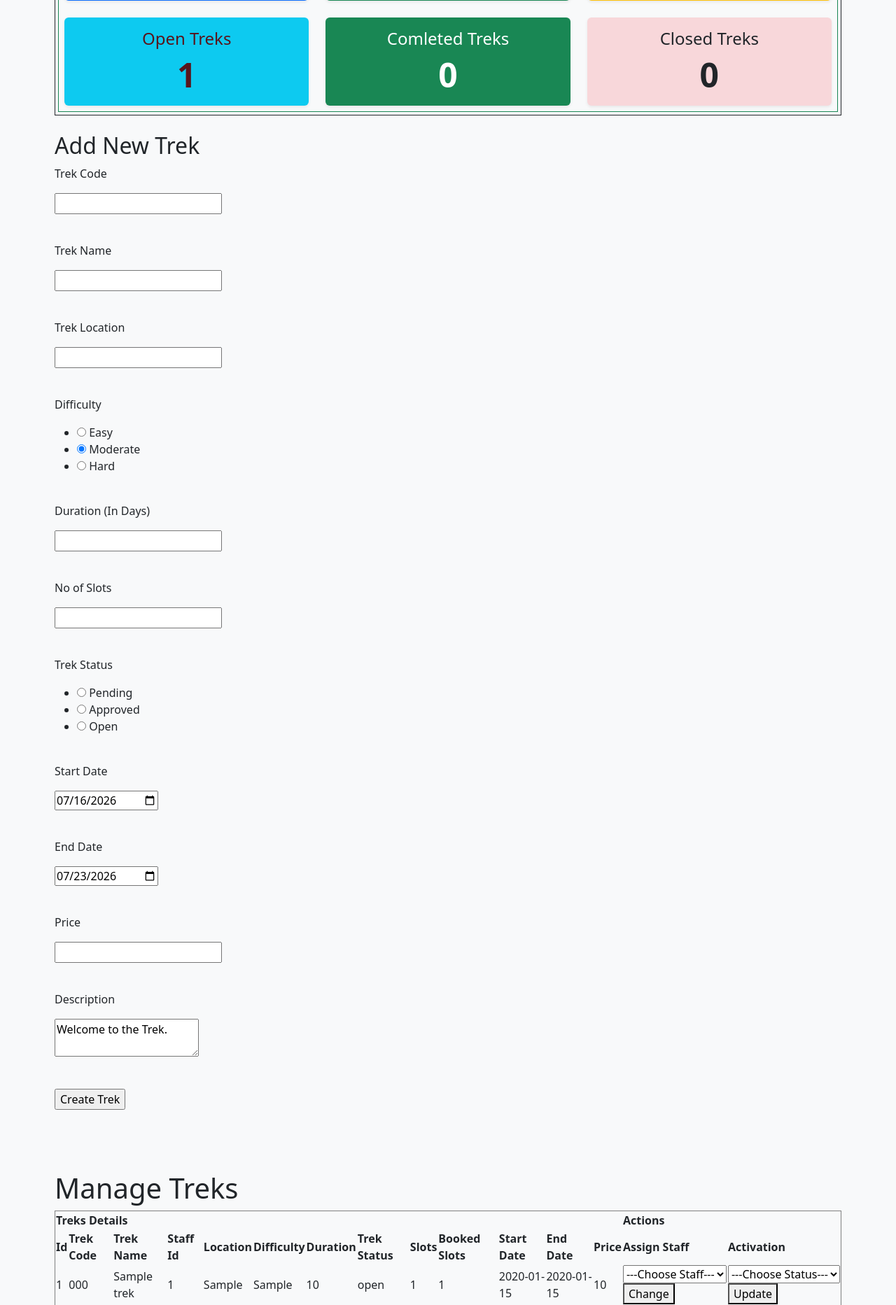
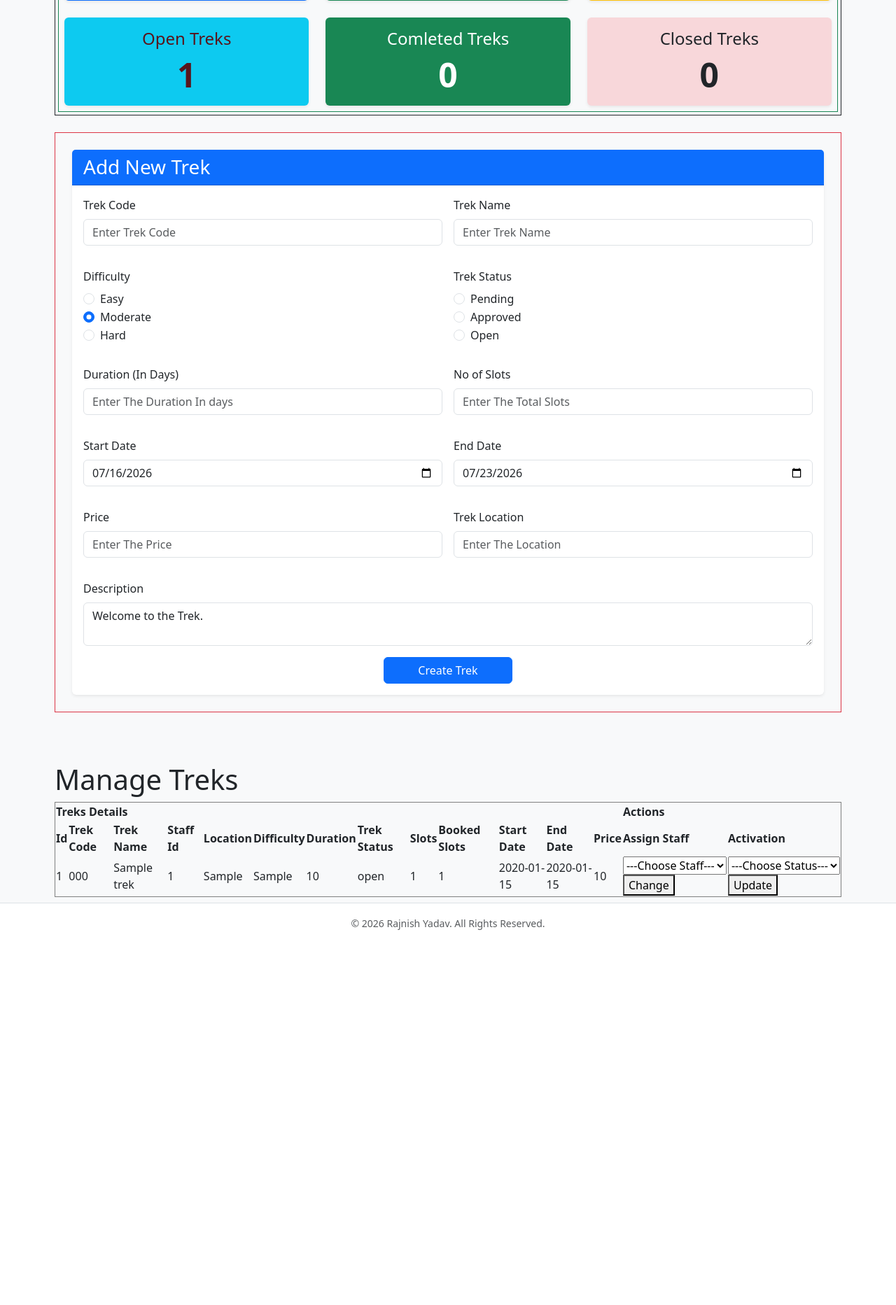
Before and after one commit to yrajnishds/trekking-management-application, a Flask app: page /admin/trek in a window 1280 px wide. Shown: the part 251-2116 px from the top of the page at 70% size. After the commit the page ends 1580 px from the top, so only its background shows below. Run offline with Flask 3, Linux system fonts and the light colour scheme; a user stored in the database is signed in; tables that the repository leaves empty hold one stand-in row (values such as "Sample post").

Commit message:
style: styled trek add form.

```diff
--- a/templates/admin/add_trek.html
+++ b/templates/admin/add_trek.html
@@ -1,87 +1,153 @@
-<div>
-    <h2>Add New Trek</h2>
+<div class="container my-4 p-4 border border-danger">
+    <div class="card shadow-sm border-0">
+        <div class="card-header bg-primary text-white">
+            <h3 class="mb-0">Add New Trek</h3>
+        </div>
+        <div class="card-body">
             <form action="{{ url_for('admin.add_trek') }}" method="POST">
                 {{ form.hidden_tag() }}
 
-
-        <div>
-            <p>{{ form.trek_code.label }}</p>
-            <p>{{ form.trek_code }}</p>
+                <div class="row g-3 mb-3">
+                    <div class="col-12 col-md-6">
+                        <div class="mb-3">
+                            {{ form.trek_code.label(class="form-label") }}
+                            {{ form.trek_code(class="form-control", placeholder='Enter Trek Code') }}
                             {% for error in form.trek_code.errors %}
-            <p><span style="color: red;">[{{ error }}]</span></p>
+                            <div class="text-danger small">
+                                {{ error }}
+                            </div>
                             {% endfor %}
-        </div><br>
-        <div>
-            <p>{{ form.trek_name.label }}</p>
-            <p>{{ form.trek_name }}</p>
+                        </div>
+                    </div>
+                    <div class="col-12 col-md-6">
+                        <div class="mb-3">
+                            {{ form.trek_name.label(class="form-label") }}
+                            {{ form.trek_name(class="form-control", placeholder='Enter Trek Name') }}
                             {% for error in form.trek_name.errors %}
-            <p><span style="color: red;">[{{ error }}]</span></p>
+                            <div class="text-danger small">
+                                {{ error }}
+                            </div>
                             {% endfor %}
-        </div><br>
-        <div>
-            <p>{{ form.location.label }}</p>
-            <p>{{ form.location}}</p>
+                        </div>
+                    </div>
+                    <div class="col-12 col-md-6">
+                        <div class="mb-3">
+                            {{ form.difficulty.label(class='form-label') }}
+                            {% for option in form.difficulty %}
+                            <div class="form-check">
+                                {{ option(class="form-check-input") }}
+                                {{ option.label(class="form-check-label") }}
+                            </div>
+                            {% endfor %}
+                            {% for error in form.difficulty.errors %}
+                            <div class="text-danger small">
+                                {{ error }}
+                            </div>
+                            {% endfor %}
+                        </div>
+                    </div>
+                    <div class="col-12 col-md-6">
+                        <div class="mb-3">
+                            {{ form.trek_status.label(class='form-label') }}
+                            {% for option in form.trek_status %}
+                            <div class="form-check">
+                                {{ option(class='form-check-input') }}
+                                {{ option.label(class='form-check-label') }}
+                            </div>
+                            {% endfor %}
+                            {% for error in form.trek_status.errors %}
+                            <div class="text-danger small">
+                                {{ error }}
+                            </div>
+                            {% endfor %}
+                        </div>
+                    </div>
+                    <div class="col-12 col-md-6">
+                        <div class="mb-3">
+                            {{ form.duration.label(class='form-label') }}
+                            {{ form.duration(class='form-control', placeholder='Enter The Duration In days') }}
+                            {% for error in form.duration.errors %}
+                            <div class="text-danger small">
+                                {{ error }}
+                            </div>
+                            {% endfor %}
+                        </div>
+                    </div>
+                    <div class="col-12 col-md-6">
+                        <div class="mb-3">
+                            {{ form.no_of_slots.label(class='form-label') }}
+                            {{ form.no_of_slots(class='form-control', placeholder='Enter The Total Slots') }}
+                            {% for error in form.no_of_slots.errors %}
+                            <div class="text-danger small">
+                                {{ error }}
+                            </div>
+                            {% endfor %}
+                        </div>
+                    </div>
+                    <div class="col-12 col-md-6">
+                        <div class="mb-3">
+                            {{ form.start_date.label(class='form-label') }}
+                            {{ form.start_date(class='form-control', placeholder='Select The Start Date') }}
+                            {% for error in form.start_date.errors %}
+                            <div class="text-danger small">
+                                {{ error }}
+                            </div>
+                            {% endfor %}
+                        </div>
+                    </div>
+                    <div class="col-12 col-md-6">
+                        <div class="mb-3">
+                            {{ form.end_date.label(class='form-label') }}
+                            {{ form.end_date(class='form-control', placeholder='Select The End Date') }}
+                            {% for error in form.end_date.errors %}
+                            <div class="text-danger small">
+                                {{ error }}
+                            </div>
+                            {% endfor %}
+                        </div>
+                    </div>
+                    <div class="col-12 col-md-6">
+                        <div class="mb-3">
+                            {{ form.price.label(class='form-label') }}
+                            {{ form.price(class='form-control', placeholder='Enter The Price') }}
+                            {% for error in form.price.errors %}
+                            <div class="text-danger small">
+                                {{ error }}
+                            </div>
+                            {% endfor %}
+                        </div>
+                    </div>
+                    <div class="col-12 col-md-6">
+                        <div class="mb-3">
+                            {{ form.location.label(class='form-label') }}
+                            {{ form.location(class='form-control', placeholder='Enter The Location') }}
                             {% for error in form.location.errors %}
-            <p><span style="color: red;">[{{ error }}]</span></p>
+                            <div class="text-danger small">
+                                {{ error }}
+                            </div>
                             {% endfor %}
-        </div><br>
-        <div>
-            <p>{{ form.difficulty.label }}</p>
-            <p>{{ form.difficulty }}</p>
-            {% for error in form.difficulty.errors %}
-            <p><span style="color: red;">[{{ error }}]</span></p>
+                        </div>
+                    </div>
+                </div>
+                <div class="row">
+                    <div class="col-12">
+                        <div class="mb-3">
+                            {{ form.description.label(class='form-label') }}
+                            {{ form.description(class='form-control', placeholder='Enter The Description') }}
+                            {% for error in form.description.errors %}
+                            <div class="text-danger small">
+                                {{ error }}
+                            </div>
                             {% endfor %}
-        </div><br>
-        <div>
-            <p>{{ form.duration.label }}</p>
-            <p>{{ form.duration }}</p>
-            {% for error in form.duration.errors %}
-            <p><span style="color: red;">[{{ error }}]</span></p>
-            {% endfor %}
-        </div><br>
-        <div>
-            <p>{{ form.no_of_slots.label }}</p>
-            <p>{{ form.no_of_slots }}</p>
-            {% for error in form.no_of_slots.errors %}
-            <p><span style="color: red;">[{{ error }}]</span></p>
-            {% endfor %}
-        </div><br>
-        <div>
-            <p>{{ form.trek_status.label }}</p>
-            <p>{{ form.trek_status }}</p>
-            {% for error in form.trek_status.errors %}
-            <p><span style="color: red;">[{{ error }}]</span></p>
-            {% endfor %}
-        </div><br>
-        <div>
-            <p>{{ form.start_date.label }}</p>
-            <p>{{ form.start_date }}</p>
-            {% for error in form.start_date.errors %}
-            <p><span style="color: red;">[{{ error }}]</span></p>
-            {% endfor %}
-        </div><br>
-        <div>
-            <p>{{ form.end_date.label }}</p>
-            <p>{{ form.end_date }}</p>
-            {% for error in form.end_date.errors %}
-            <p><span style="color: red;">[{{ error }}]</span></p>
-            {% endfor %}
-        </div><br>
-        <div>
-            <p>{{ form.price.label }}</p>
-            <p>{{ form.price }}</p>
-            {% for error in form.price.errors %}
-            <p><span style="color: red;">[{{ error }}]</span></p>
-            {% endfor %}
-        </div><br>
-        <div>
-            <p>{{ form.description.label }}</p>
-            <p>{{ form.description }}</p>
-            {% for error in form.description.errors %}
-            <p><span style="color: red;">[{{ error }}]</span></p>
-            {% endfor %}
-        </div><br>
-        <div>
-            <p>{{ form.submit }}</p><br>
+                        </div>
+                    </div>
+                </div>
+                <div class="row justify-content-center">
+                    <div class="col-auto">
+                        {{ form.submit(class="btn btn-primary px-5") }}
+                    </div>
+                </div>
             </form>
         </div>
+    </div>
+</div>
--- a/templates/admin/trek.html
+++ b/templates/admin/trek.html
@@ -80,8 +80,7 @@
             </div>
         </div>
     </div>
-
-</section><br>
+</section>
 <section>
 
     {% include 'admin/add_trek.html' %}
```
Lines whose indentation alone changed are shown as unchanged.
